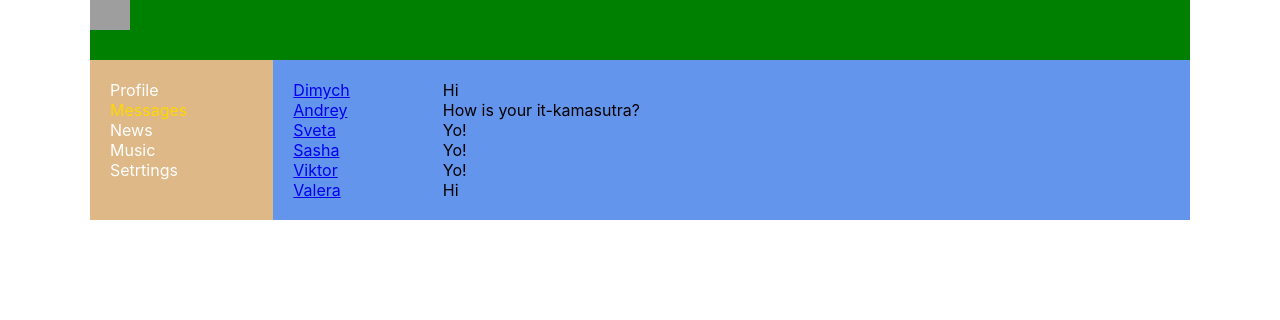
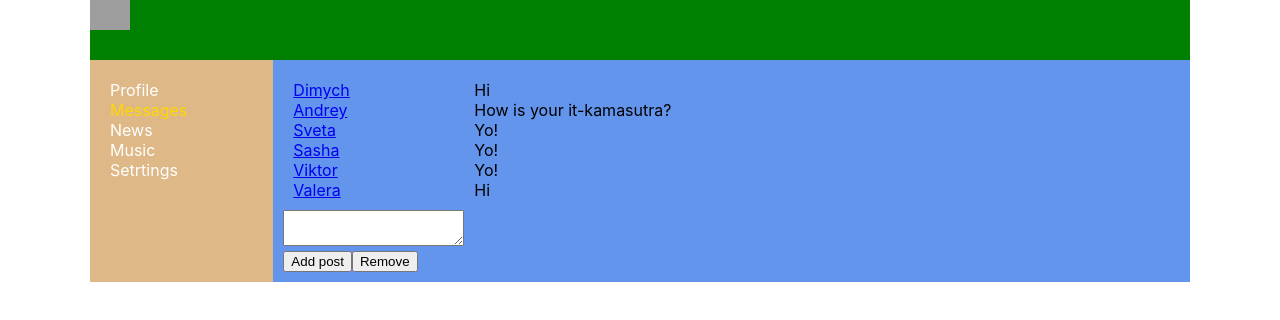
Before and after one commit to nveresov/ITKamaLessions, a React (Create React App) app: page /dialogs in a window 1280 px wide. Shown: the top 320 px of the page. Built offline with nearby package versions, Linux system fonts and the light colour scheme; grey boxes are pictures that could not be loaded.

Commit message:
Lesson 31 (React JS - onClick, ref, VirtualDOM) 2

```diff
--- a/src/components/Dialogs/Dialogs.jsx
+++ b/src/components/Dialogs/Dialogs.jsx
@@ -1,4 +1,4 @@
-import react from "react";
+import React from "react";
 import { NavLink } from "react-router-dom";
 import s from "./Dialogs.module.css";
 
@@ -14,10 +14,25 @@
     <Message message={m.message} />
   ));
 
+  let newMessageElement = React.createRef();
+  let addPost = () => {
+    let text = newMessageElement.current.value;
+    alert(text);
+  };
+
   return (
     <div className={s.dialogs}>
       <div className={s.dialogsItems}>{dialogElements}</div>
       <div className={s.messages}>{messagesElements} </div>
+      <div>
+        <div>
+          <textarea ref={newMessageElement}></textarea>
+        </div>
+        <div>
+          <button onClick={addPost}>Add post</button>
+          <button>Remove</button>
+        </div>
+      </div>{" "}
     </div>
   );
 };
```
Also changed, not shown: 1 other file (tests, documents, lock files or other folders).
